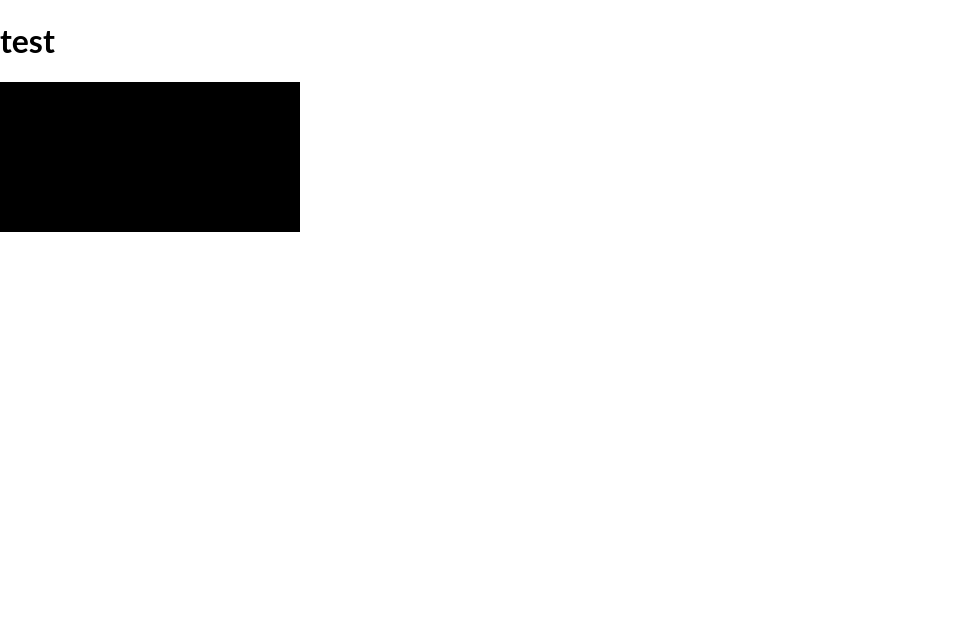
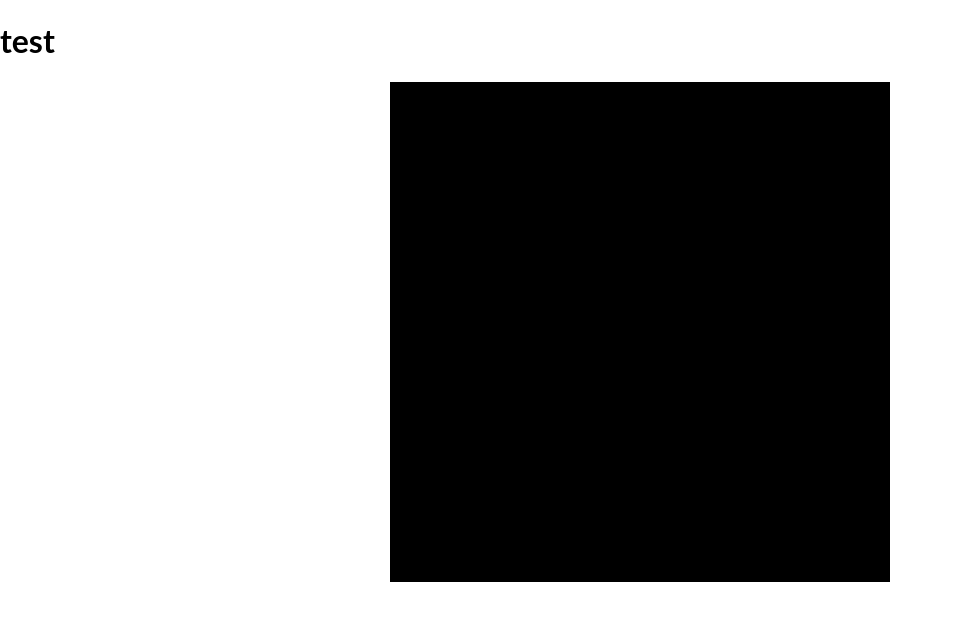
Before and after one commit to Serjohn27/stock-dashboard, an Angular app: page / in a window 1280 px wide. Shown: the top 620 px of the page, without its empty margins (0-953 px from the left). Built offline with nearby package versions, Linux system fonts and the light colour scheme.

Commit message:
added flex layout

```diff
--- a/package.json
+++ b/package.json
@@ -12,9 +12,11 @@
   "private": true,
   "dependencies": {
     "@angular/animations": "~8.2.8",
+    "@angular/cdk": "^8.2.2",
     "@angular/common": "~8.2.8",
     "@angular/compiler": "~8.2.8",
     "@angular/core": "~8.2.8",
+    "@angular/flex-layout": "^8.0.0-beta.27",
     "@angular/forms": "~8.2.8",
     "@angular/platform-browser": "~8.2.8",
     "@angular/platform-browser-dynamic": "~8.2.8",
--- a/src/app/app.module.ts
+++ b/src/app/app.module.ts
@@ -6,6 +6,7 @@ import { AppRoutingModule } from './app-routing.module';
 import { AppComponent } from './app.component';
 import { PriceQuoteComponent } from './price-quote/price-quote.component';
 import { CandlestickChartComponent } from './candlestick-chart/candlestick-chart.component';
+import { FlexLayoutModule } from '@angular/flex-layout';
 
 @NgModule({
   declarations: [
@@ -16,7 +17,8 @@ import { CandlestickChartComponent } from './candlestick-chart/candlestick-chart
   imports: [
     BrowserModule,
     AppRoutingModule,
-    HttpClientModule
+    HttpClientModule,
+    FlexLayoutModule
 
   ],
   providers: [],
--- a/src/app/candlestick-chart/candlestick-chart.component.css
+++ b/src/app/candlestick-chart/candlestick-chart.component.css
@@ -1,6 +1,6 @@
 #canvas{
-    width: 600;
-    height: 600;
+    width: 500px;
+    height: 500px;
     background-color: black;
 }
 #container{
--- a/src/app/candlestick-chart/candlestick-chart.component.html
+++ b/src/app/candlestick-chart/candlestick-chart.component.html
@@ -1,3 +1,3 @@
-<div id="container">
+<div id="container" fxLayout="row" fxLayoutAlign="center">
     <svg id="canvas"></svg>
 </div>
```
Also changed, not shown: 1 other file (tests, documents, lock files or other folders).
